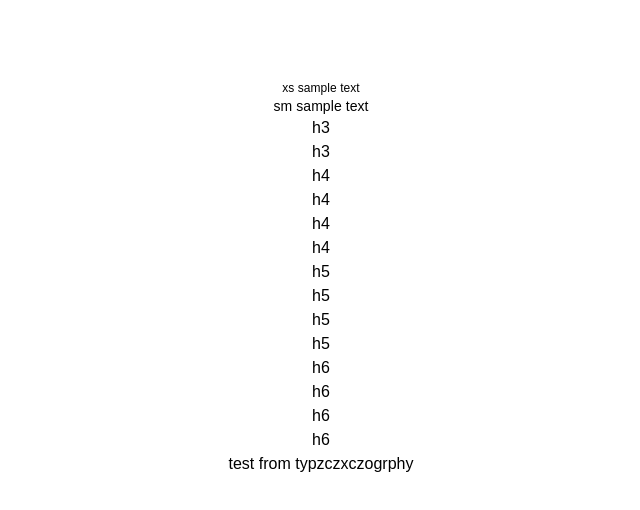
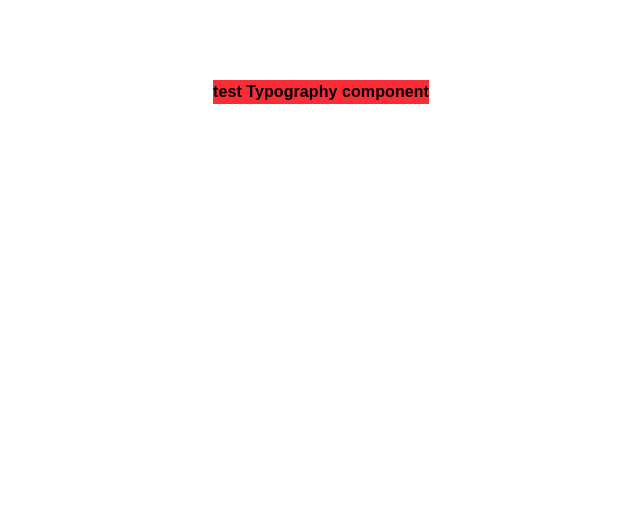
Before and after one commit to m0bar3z/nextjs-tailwind-design-system, a Next.js app: page / in a window 1280 px wide. Shown: the top 510 px of the page, without its empty margins (319-959 px from the left). Built offline with nearby package versions, Linux system fonts and the light colour scheme; a web font is replaced by a local one.

Commit message:
feat: typography atom

```diff
--- a/src/app/page.tsx
+++ b/src/app/page.tsx
@@ -3,27 +3,9 @@ import Typography from "@/components/atoms/Typography/Typography";
 export default function HomePage() {
   return (
     <div className="grid-rows-[20px_1fr_20px] items-center justify-items-center min-h-screen p-8 pb-20 gap-16 sm:p-20 font-[family-name:var(--font-geist-sans)]">
-      <h3 className="text-xs">xs sample text</h3>
-      <h3 className="text-sm">sm sample text</h3>
-      <h3 className="ds-text-h3-medium">h3</h3>
-      <h3 className=" ds-text-h3-normal">h3</h3>
-
-      <h4 className="ds-text-h4-bold">h4</h4>
-      <h4 className="ds-text-h4-semibold">h4</h4>
-      <h4 className="ds-text-h4-medium">h4</h4>
-      <h4 className="ds-text-h4-normal">h4</h4>
-
-      <h5 className="ds-text-h5-bold">h5</h5>
-      <h5 className="ds-text-h5-semibold">h5</h5>
-      <h5 className="ds-text-h5-medium">h5</h5>
-      <h5 className="ds-text-h5-normal">h5</h5>
-
-      <h6 className="ds-text-h6-bold">h6</h6>
-      <h6 className="ds-text-h6-semibold">h6</h6>
-      <h6 className="ds-text-h6-medium">h6</h6>
-      <h6 className="ds-text-h6-normal">h6</h6>
-
-      <Typography Tag="h5">test from typzczxczogrphy</Typography>
+      <Typography weight="bold" className="bg-red-500">
+        test Typography component
+      </Typography>
       <br />
     </div>
   );
--- a/src/components/atoms/Typography/Typography.tsx
+++ b/src/components/atoms/Typography/Typography.tsx
@@ -1,15 +1,12 @@
-import { ElementType, ReactNode } from "react";
+import clsx from "clsx";
+import { type ElementType, memo, ReactNode } from "react";
 
-/**
- * variant must be chnaged to something like MUI
- */
-
-type TextVariants = "xs" | "sm" | "base" | "lg" | "xl" | "2xl" | "3xl" | "4xl" | "5xl" | "6xl";
+type TextVariants = "xs" | "sm" | "base" | "lg" | "xl" | "2xl" | "3xl" | "4xl" | "5xl" | "6xl" | "7xl";
 
 type TextWeights = "regular" | "medium" | "semibold" | "bold";
 
 interface Props {
-  variants?: TextVariants;
+  variant?: TextVariants;
   weight?: TextWeights;
   className?: string;
   Tag?: ElementType;
@@ -17,9 +14,34 @@ interface Props {
 }
 
 const Typography = (props: Props) => {
-  const { Tag = "div" } = props;
+  const { Tag = "div", variant = "base", weight = "regular", className, ...restProps } = props;
 
-  return <Tag>{props.children}</Tag>;
+  const variantMap: Record<TextVariants, string> = {
+    xs: "text-xs",
+    sm: "text-sm",
+    base: "text-base",
+    lg: "text-lg",
+    xl: "text-xl",
+    "2xl": "text-2xl",
+    "3xl": "text-3xl",
+    "4xl": "text-4xl",
+    "5xl": "text-5xl",
+    "6xl": "text-6xl",
+    "7xl": "text-7xl",
+  };
+
+  const weightMap: Record<TextWeights, string> = {
+    regular: "font-regular",
+    medium: "font-medium",
+    semibold: "font-seminold",
+    bold: "font-bold",
+  };
+
+  return (
+    <Tag className={clsx(variantMap[variant], weightMap[weight], className)} {...restProps}>
+      {props.children}
+    </Tag>
+  );
 };
 
-export default Typography;
+export default memo(Typography);
--- a/src/styles/tokens/typography.css
+++ b/src/styles/tokens/typography.css
@@ -35,9 +35,13 @@
   --text-5xl--line-height: normal;
   --text-5xl--letter-spacing: 0.015rem;
 
-  --text-6xl: 60px;
+  --text-6xl: 3.75rem;
   --text-6xl--line-height: normal;
   --text-6xl--letter-spacing: 0.015rem;
+
+  --text-7xl: 72px;
+  --text-7xl--line-height: normal;
+  --text-7xl--letter-spacing: 0.0225rem;
 
   --font-weight-regular: 400;
   --font-weight-medium: 500;
```
